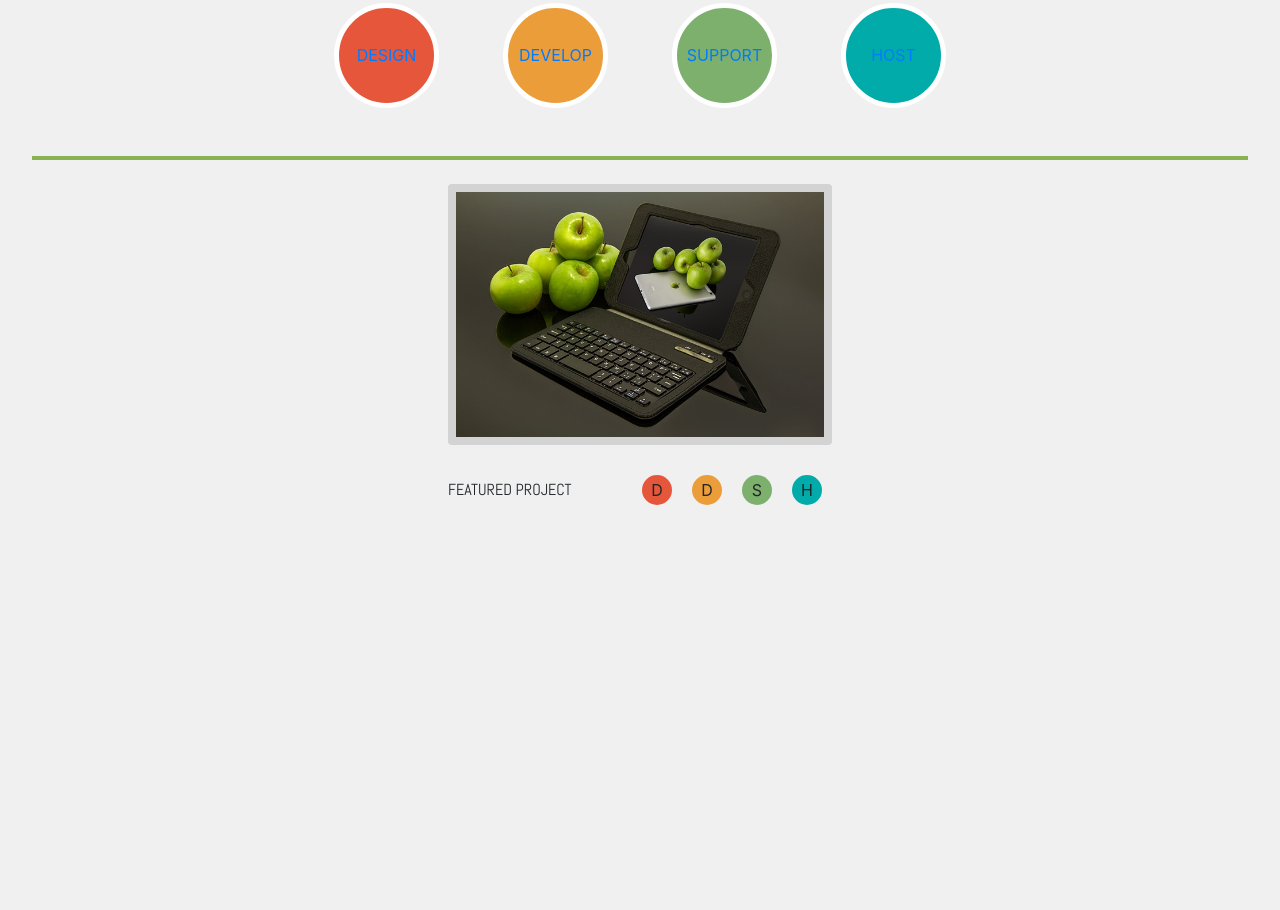
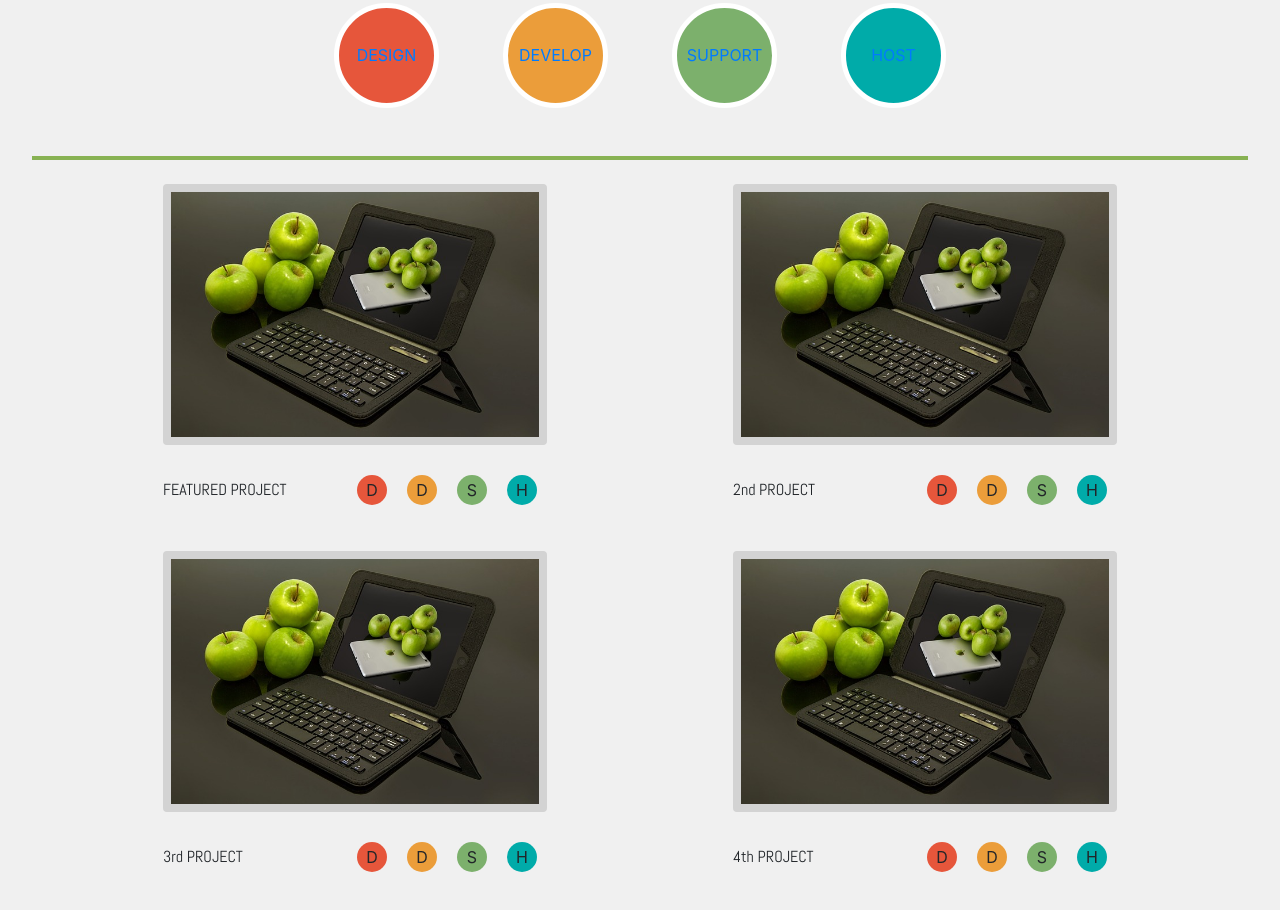
Before and after one commit to batshoun-martinez-regulus/codeup-design-project, a plain HTML site: page index.html in a window 1280 px wide. Shown: the part 379-1289 px from the top of the page. Before the commit the page ends 922 px from the top, so only its background shows below. Drawn offline with nearby package versions, Linux system fonts and the light colour scheme.

Commit message:
completed the layout of the cards; next commit adjut content

```diff
--- a/index.html
+++ b/index.html
@@ -61,7 +61,7 @@
         <!--first column it would be left on the desktop-->
         <!--            <div class="col-sm d-flex flex-wrap justify-content-center bg-danger">-->
         <!-- col-12 will set expectations to take full screen on mobile device -->
-        <div class="col-12 d-flex justify-content-center">
+        <div class="col-12 col-sm-6 d-flex justify-content-center">
             <!-- adding width to card to help with sizing/spacing -->
             <!-- adding width to card to help with sizing/spacing -->
             <div style="width: 25rem">
@@ -81,15 +81,71 @@
                     </div>
                 </div>
             </div>
-            <!--                <div class="card" style="width: 18rem;">-->
-            <!--                    <img src="..." class="card-img-top" alt="...">-->
-            <!--                    <div class="card-body">-->
-            <!--                        <h5 class="card-title">Card title</h5>-->
-            <!--                        <p class="card-text">Some quick example text to build on the card title and make up the bulk of-->
-            <!--                            the card's content.</p>-->
-            <!--                        <a href="#" class="btn btn-primary">Go somewhere</a>-->
-            <!--                    </div>-->
-            <!--                </div>-->
+        </div>
+        <!-- 2nd card; given an id to use for media queries -->
+        <!-- will not display on xs screens and smaller -->
+        <div id="card2" class="col-sm-6 d-flex justify-content-center">
+            <!-- adding width to card to help with sizing/spacing -->
+            <!-- adding width to card to help with sizing/spacing -->
+            <div style="width: 25rem">
+                <!-- adding padding to card -->
+                <div class="p-2">
+                    <img src="assets/images/apple-ipad.jpg" class="card-img-top thickBorder rounded" alt="iPad with green apples">
+                    <div class="card-body d-flex justify-content-between align-items-center">
+                        <!-- to match the wireframe changed card-title to be in a p tag instead of h tag -->
+                        <p class="card-title">2nd PROJECT</p>
+                        <!-- wrapping 4 circle icons in a flex div to provide spacing and alignment -->
+                        <div class="d-flex justify-content-around">
+                            <div class="rounded-circle red">D</div>
+                            <div class="rounded-circle orange">D</div>
+                            <div class="rounded-circle green">S</div>
+                            <div class="rounded-circle teal">H</div>
+                        </div>
+                    </div>
+                </div>
+            </div>
+        </div>
+        <div id="card3" class="col-sm-6 d-flex justify-content-center">
+            <!-- adding width to card to help with sizing/spacing -->
+            <!-- adding width to card to help with sizing/spacing -->
+            <div style="width: 25rem">
+                <!-- adding padding to card -->
+                <div class="p-2">
+                    <img src="assets/images/apple-ipad.jpg" class="card-img-top thickBorder rounded" alt="iPad with green apples">
+                    <div class="card-body d-flex justify-content-between align-items-center">
+                        <!-- to match the wireframe changed card-title to be in a p tag instead of h tag -->
+                        <p class="card-title">3rd PROJECT</p>
+                        <!-- wrapping 4 circle icons in a flex div to provide spacing and alignment -->
+                        <div class="d-flex justify-content-around">
+                            <div class="rounded-circle red">D</div>
+                            <div class="rounded-circle orange">D</div>
+                            <div class="rounded-circle green">S</div>
+                            <div class="rounded-circle teal">H</div>
+                        </div>
+                    </div>
+                </div>
+            </div>
+        </div>
+        <div id="card4" class="col-sm-6 d-flex justify-content-center">
+            <!-- adding width to card to help with sizing/spacing -->
+            <!-- adding width to card to help with sizing/spacing -->
+            <div style="width: 25rem">
+                <!-- adding padding to card -->
+                <div class="p-2">
+                    <img src="assets/images/apple-ipad.jpg" class="card-img-top thickBorder rounded" alt="iPad with green apples">
+                    <div class="card-body d-flex justify-content-between align-items-center">
+                        <!-- to match the wireframe changed card-title to be in a p tag instead of h tag -->
+                        <p class="card-title">4th PROJECT</p>
+                        <!-- wrapping 4 circle icons in a flex div to provide spacing and alignment -->
+                        <div class="d-flex justify-content-around">
+                            <div class="rounded-circle red">D</div>
+                            <div class="rounded-circle orange">D</div>
+                            <div class="rounded-circle green">S</div>
+                            <div class="rounded-circle teal">H</div>
+                        </div>
+                    </div>
+                </div>
+            </div>
         </div>
         <!--            &lt;!&ndash; second column it should be in the middle&ndash;&gt;-->
         <!--            <div class="col-sm col-sm d-flex flex-wrap justify-content-center">-->
```
Lines whose indentation alone changed are shown as unchanged.
